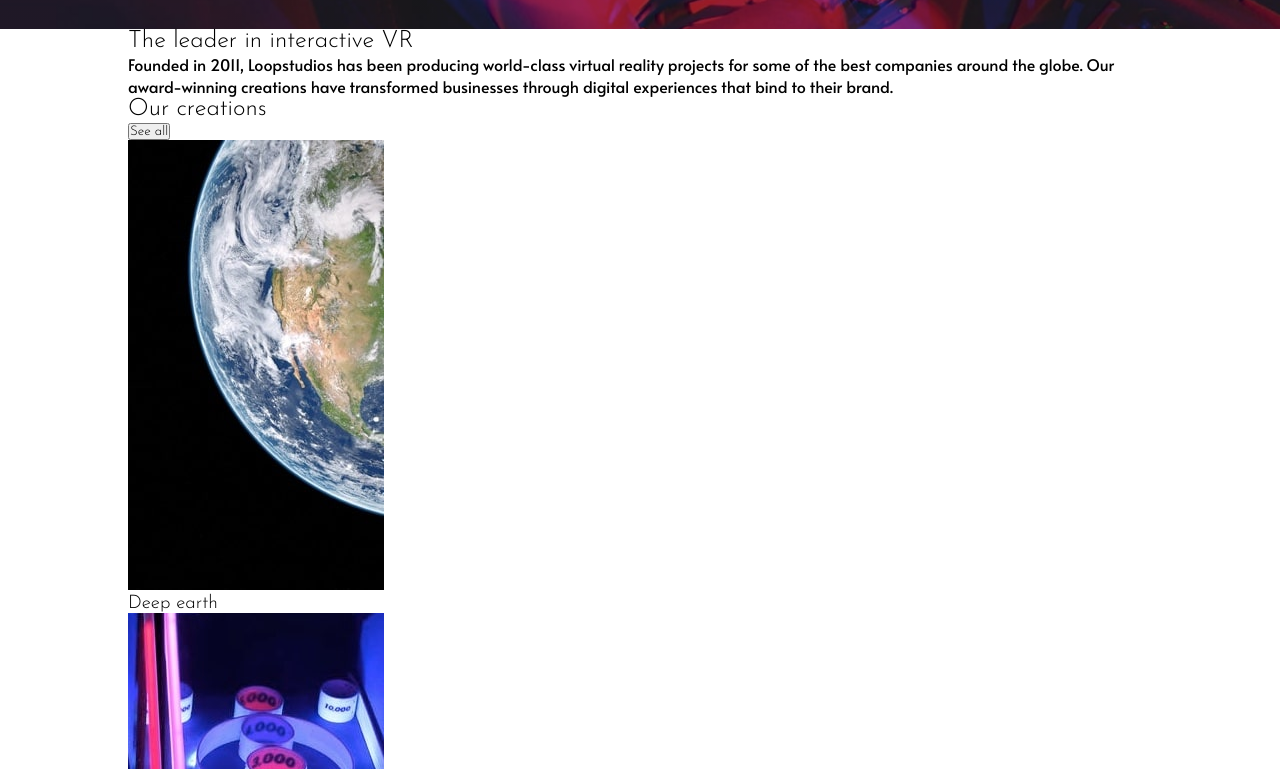
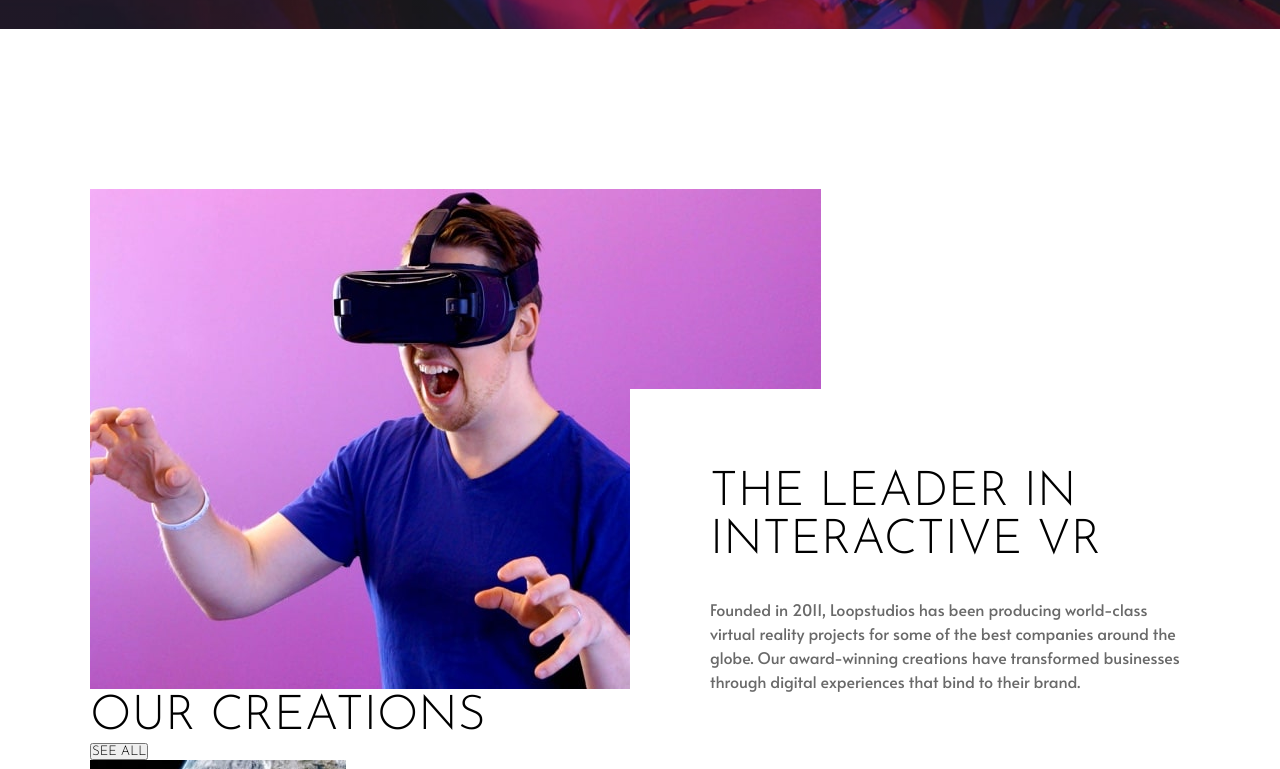
Before and after one commit to RayaneBengaoui/FM_challenge15_Loopstudios_landing_page, a plain HTML site: page index.html in a window 1280 px wide. Shown: the part 491-1260 px from the top of the page. Drawn offline with Linux system fonts and the light colour scheme.

Commit message:
Styling the interactivity section

```diff
--- a/index.html
+++ b/index.html
@@ -38,8 +38,10 @@
     <main>
       <div class="spacing">
         <article>
-          <section>
-            <div class="image-container"></div>
+          <section id="interactive-section">
+            <div class="image-container">
+              <img src="./images/desktop/image-interactive.jpg" alt="vr" />
+            </div>
             <div class="description-container">
               <h2>The leader in interactive VR</h2>
               <p>
--- a/styles/style.scss
+++ b/styles/style.scss
@@ -18,12 +18,28 @@ h3,
 button {
   font-family: "Josefin Sans", sans-serif;
   font-weight: 300;
+  text-transform: uppercase;
+}
+
+h1 {
+  color: $white;
+  font-size: 4rem;
+  max-width: 40rem;
+  margin-top: 8rem;
+  border: 2px solid white;
+  padding: 2rem 5rem 2rem 3rem;
+}
+
+h2 {
+  font-size: 3rem;
 }
 
 li,
 p {
   font-family: "Alata", sans-serif;
   font-weight: 400;
+  color: $veryDarkGray;
+  line-height: 1.5rem;
 }
 
 li {
@@ -31,7 +47,8 @@ li {
 }
 
 .spacing {
-  width: 80%;
+  // width: 70%;
+  max-width: 1100px;
   margin: auto;
 }
 
@@ -63,12 +80,26 @@ li {
   color: $white;
 }
 
-h1 {
-  color: $white;
-  font-size: 4rem;
-  text-transform: uppercase;
-  max-width: 40rem;
-  margin-top: 8rem;
-  border: 2px solid white;
-  padding: 2rem 5rem 2rem 3rem;
+// 1st Section
+
+#interactive-section {
+  position: relative;
+  min-height: 50vh;
 }
+
+.image-container {
+  margin-top: 10rem;
+}
+
+.description-container {
+  position: absolute;
+  background-color: $white;
+  max-width: 35rem;
+  padding: 5rem 0rem 0rem 5rem;
+  right: 0;
+  bottom: 0;
+
+  h2 {
+    padding-bottom: 2rem;
+  }
+}
```
Also changed, not shown: styles/style.css, 1 other file.
